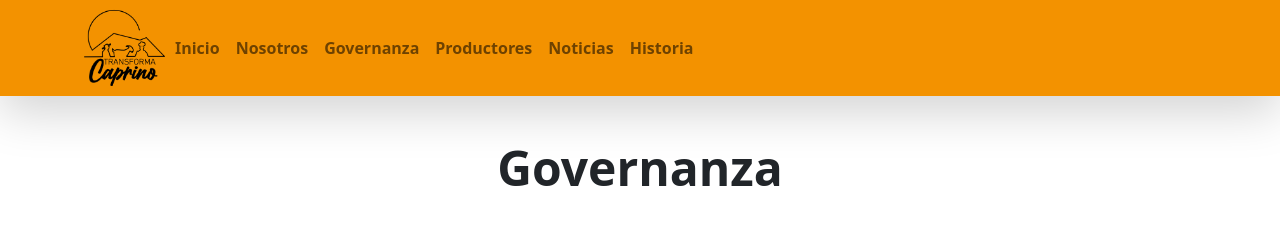
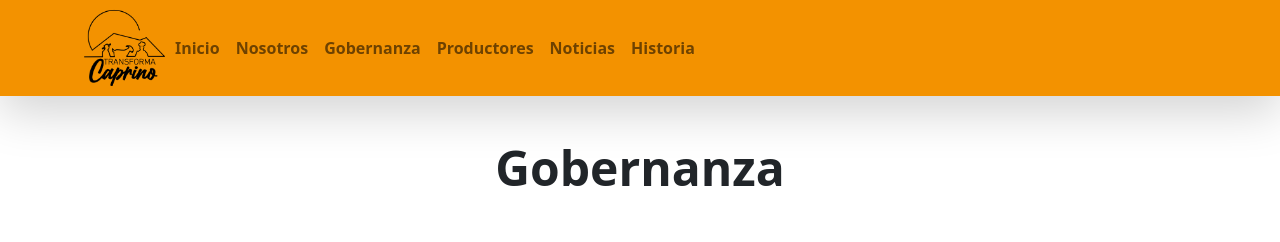
Before and after one commit to mariometzgerv/transforma-caprino, an Angular app: page /governanza in a window 1280 px wide. Shown: the top 242 px of the page. Built offline with nearby package versions, Linux system fonts and the light colour scheme; what ngx-pagination would draw is missing.

Commit message:
initial commit

```diff
--- a/src/app/features/pages/page-governance/page-governance.component.html
+++ b/src/app/features/pages/page-governance/page-governance.component.html
@@ -1,5 +1,5 @@
 <div class="container my-5">
-    <h1 class="display-5 fw-bold lh-1 mb-3 text-center">Governanza</h1>
+    <h1 class="display-5 fw-bold lh-1 mb-3 text-center">Gobernanza</h1>
 </div>
 
 <div class="container my-5">
--- a/src/app/shared/components/navbar/navbar.component.html
+++ b/src/app/shared/components/navbar/navbar.component.html
@@ -11,7 +11,7 @@
                     <a class="nav-link fw-bold" routerLink="/nosotros">Nosotros</a>
                 </li>
                 <li class="nav-item">
-                    <a class="nav-link fw-bold" routerLink="/governanza">Governanza</a>
+                    <a class="nav-link fw-bold" routerLink="/governanza">Gobernanza</a>
                 </li>
                 <li class="nav-item">
                     <a class="nav-link fw-bold" routerLink="/productores">Productores</a>
```
